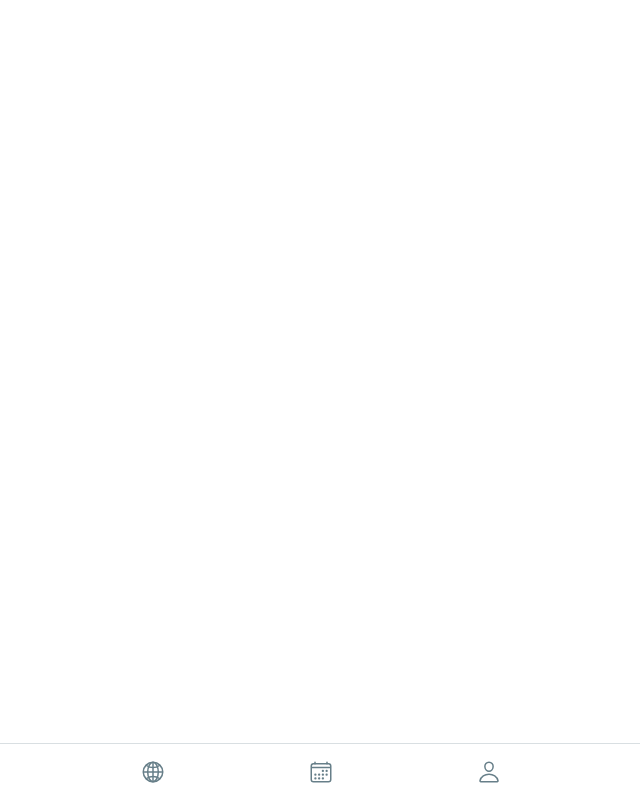
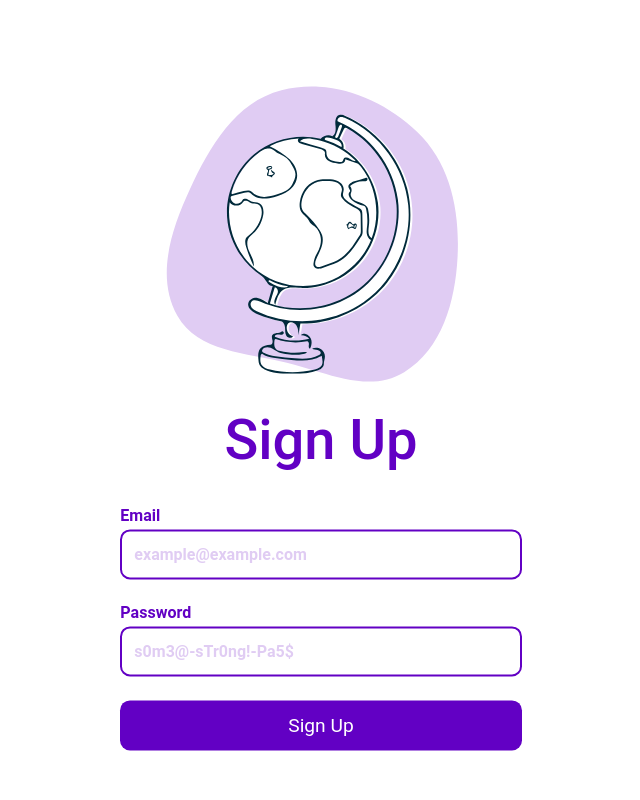
Before and after one commit to tsamantanis/kite-spots, a React (Create React App) app in the folder frontend/: page /register in a window 1280 px wide. Shown: the whole page, without its empty margins (319-959 px from the left). Built offline with nearby package versions, Linux system fonts and the light colour scheme.

Commit message:
Sign up frontend

```diff
--- a/frontend/src/App.tsx
+++ b/frontend/src/App.tsx
@@ -7,6 +7,7 @@ import {
 } from '@ionic/react';
 import { IonReactRouter } from '@ionic/react-router';
 import SignIn from './pages/SignIn';
+import SignUp from './pages/SignUp';
 import Tabs from './containers/Tabs';
 
 /* Core CSS required for Ionic components to work properly */
@@ -33,6 +34,7 @@ const App: React.FC = () => (
         <IonReactRouter>
             <Switch>
                 <Route path="/login" component={SignIn} exact={true}/>
+                <Route path="/register" component={SignUp} exact={true}/>
                 <Route path="/" component={Tabs} />
             </Switch>
         </IonReactRouter>
--- /dev/null
+++ b/frontend/src/pages/SignUp.tsx
@@ -0,0 +1,34 @@
+import React from 'react';
+import { IonContent, IonGrid, IonPage, IonRow, IonCol } from '@ionic/react';
+
+import './LoginRegister.css';
+
+const SignUp: React.FC = () => {
+    return (
+        <div className="container center-items">
+            <img src="../../../assets/illustration/Globe.svg" alt="Globe" />
+            <h1>Sign Up</h1>
+            <form>
+                <div className="input-group">
+                    <label htmlFor="email">Email</label>
+                    <input
+                        type="email"
+                        placeholder="example@example.com"
+                        name="email"
+                    />
+                </div>
+                <div className="input-group">
+                    <label htmlFor="password">Password</label>
+                    <input
+                        type="password"
+                        placeholder="s0m3@-sTr0ng!-Pa5$"
+                        name="password"
+                    />
+                </div>
+                <button type="submit">Sign Up</button>
+            </form>
+        </div>
+    );
+};
+
+export default SignUp;
```
